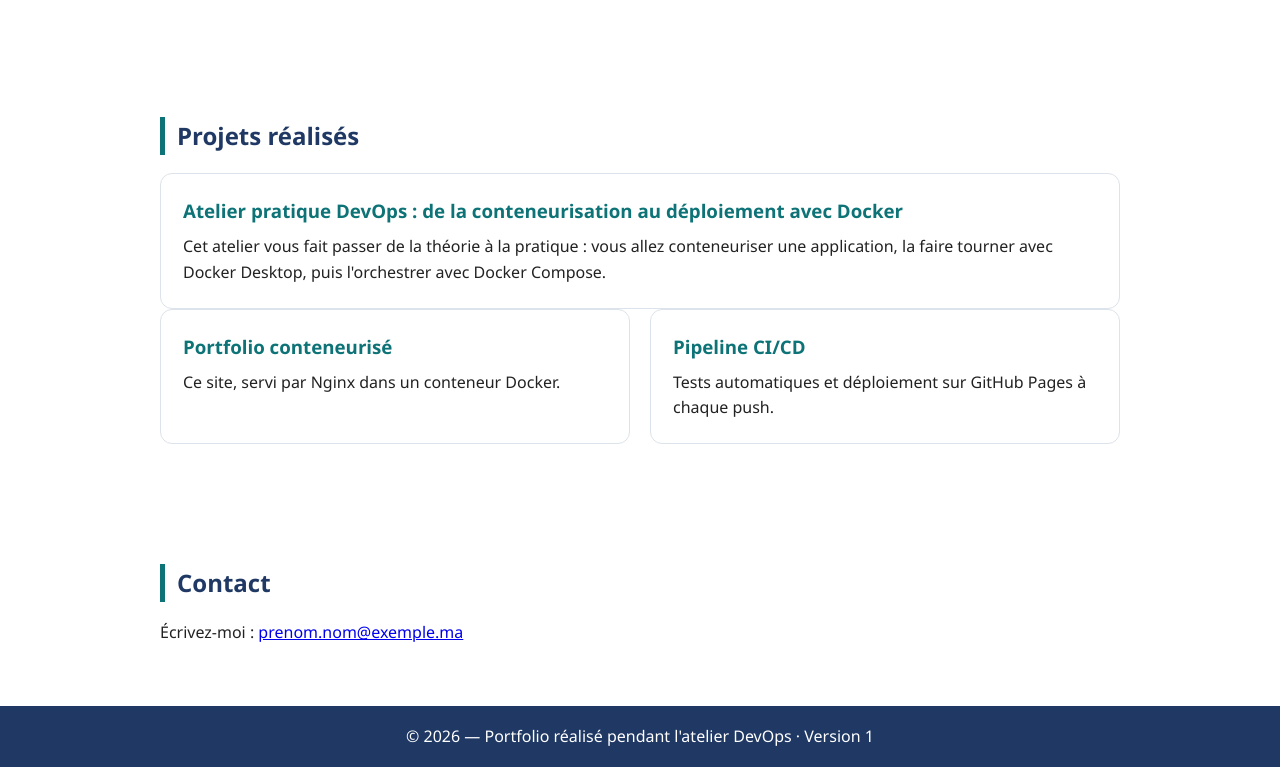
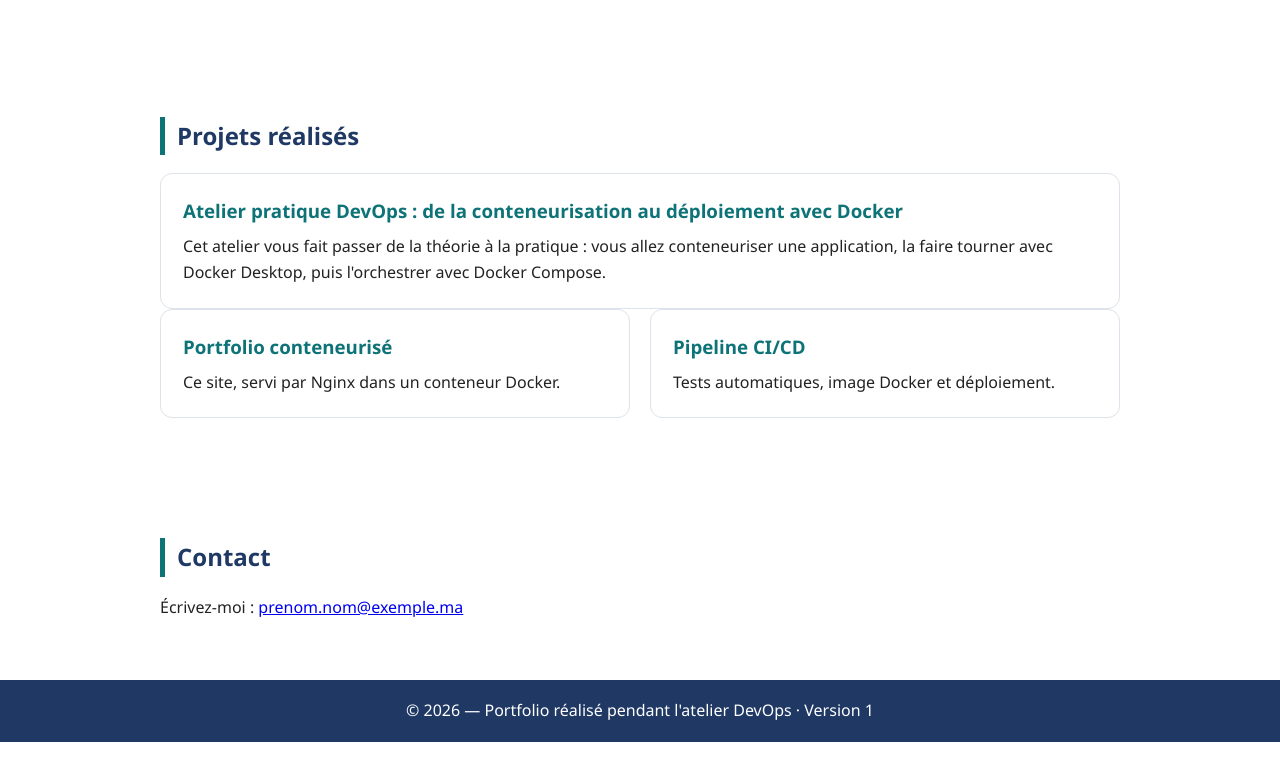
Before and after one commit to khalid-jpg/portfolio-devops, a plain HTML site: page index.html in a window 1280 px wide. Shown: the part 901-1668 px from the top of the page. After the commit the page ends 1643 px from the top, so only its background shows below. Drawn offline with Linux system fonts and the light colour scheme.

Commit message:
docs: précision du projet Pipeline CI/CD

```diff
--- a/index.html
+++ b/index.html
@@ -59,7 +59,7 @@
         </article>
         <article class="projet">
           <h3>Pipeline CI/CD</h3>
-          <p>Tests automatiques et déploiement sur GitHub Pages à chaque push.</p>
+          <p>Tests automatiques, image Docker et déploiement.</p>
 
       </div>
     </section>
```
